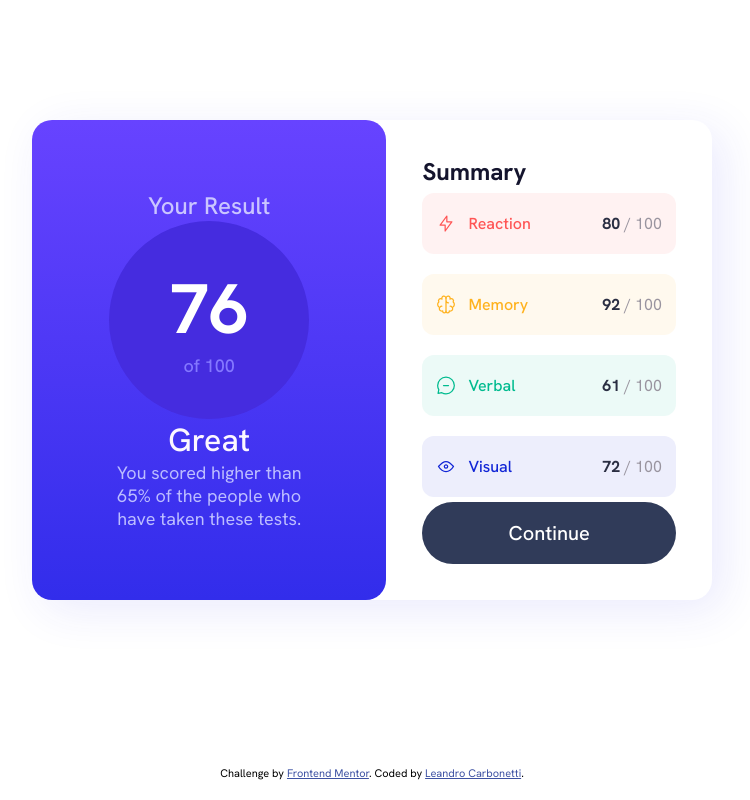
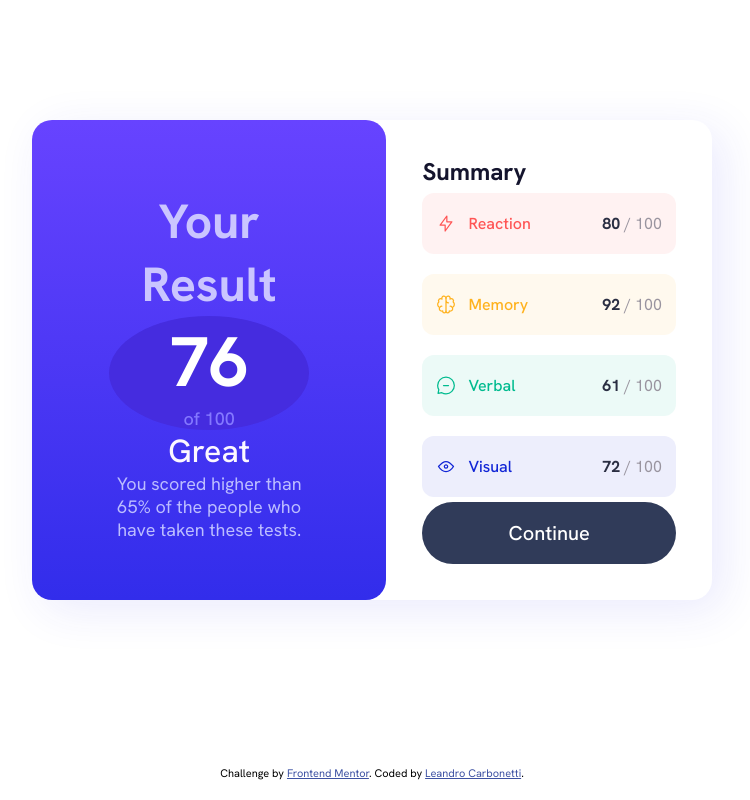
Before and after one commit to leancarb/Project--1---Results-summary-component, a plain HTML site: page index.html in a window 1280 px wide. Shown: the whole page, without its empty margins (268-1018 px from the left). Drawn offline with Linux system fonts and the light colour scheme.

Commit message:
added h1

```diff
--- a/index.html
+++ b/index.html
@@ -16,7 +16,7 @@
   <body>
     <main class="wrapper">
       <div class="result">
-        <div class="result__title">Your Result</div>
+        <div class="result__title"><h1>Your Result</h1></div>
         <div class="result__score">
           <div class="result__score-number">76</div>
           <div class="result__score-out-of">of 100</div>
```
